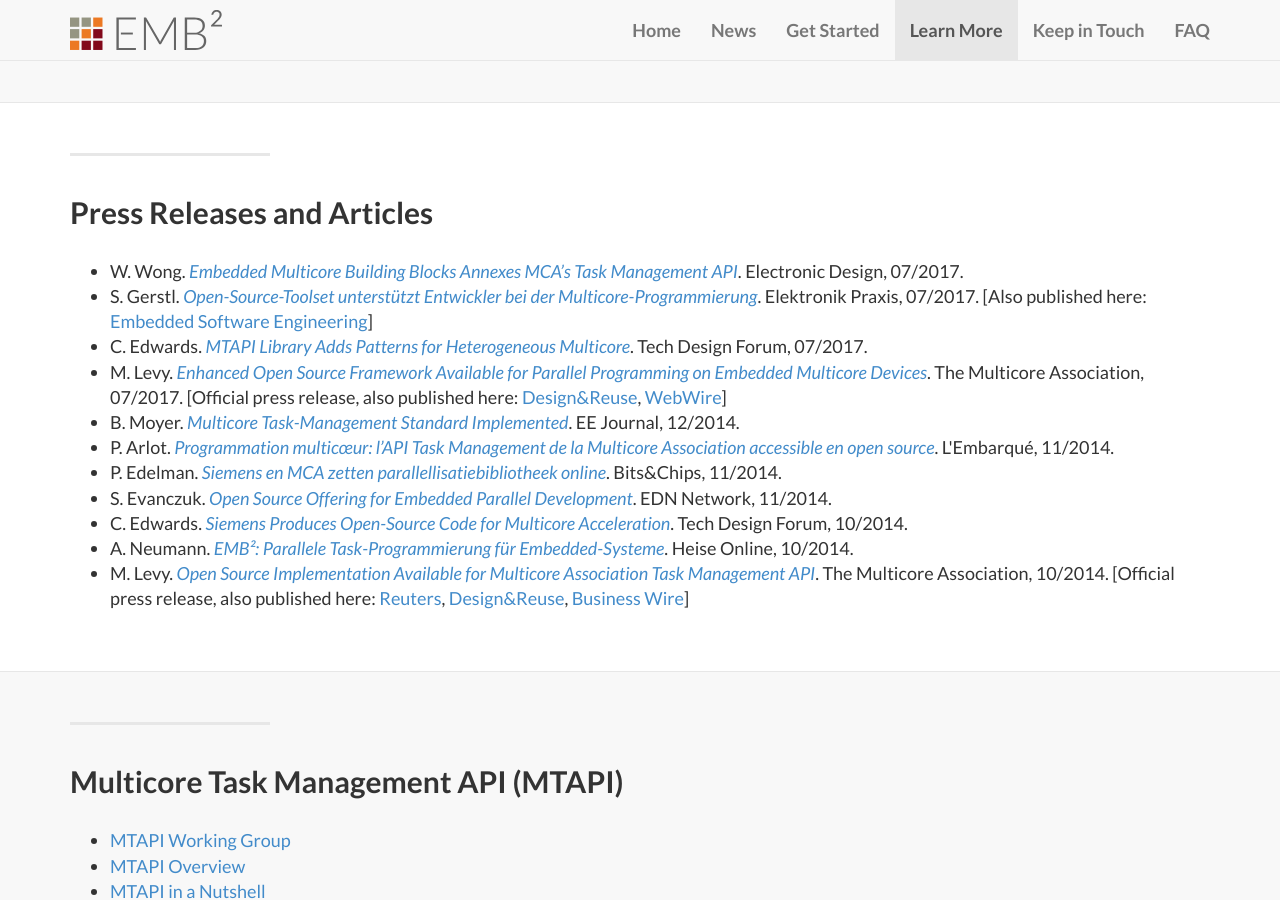
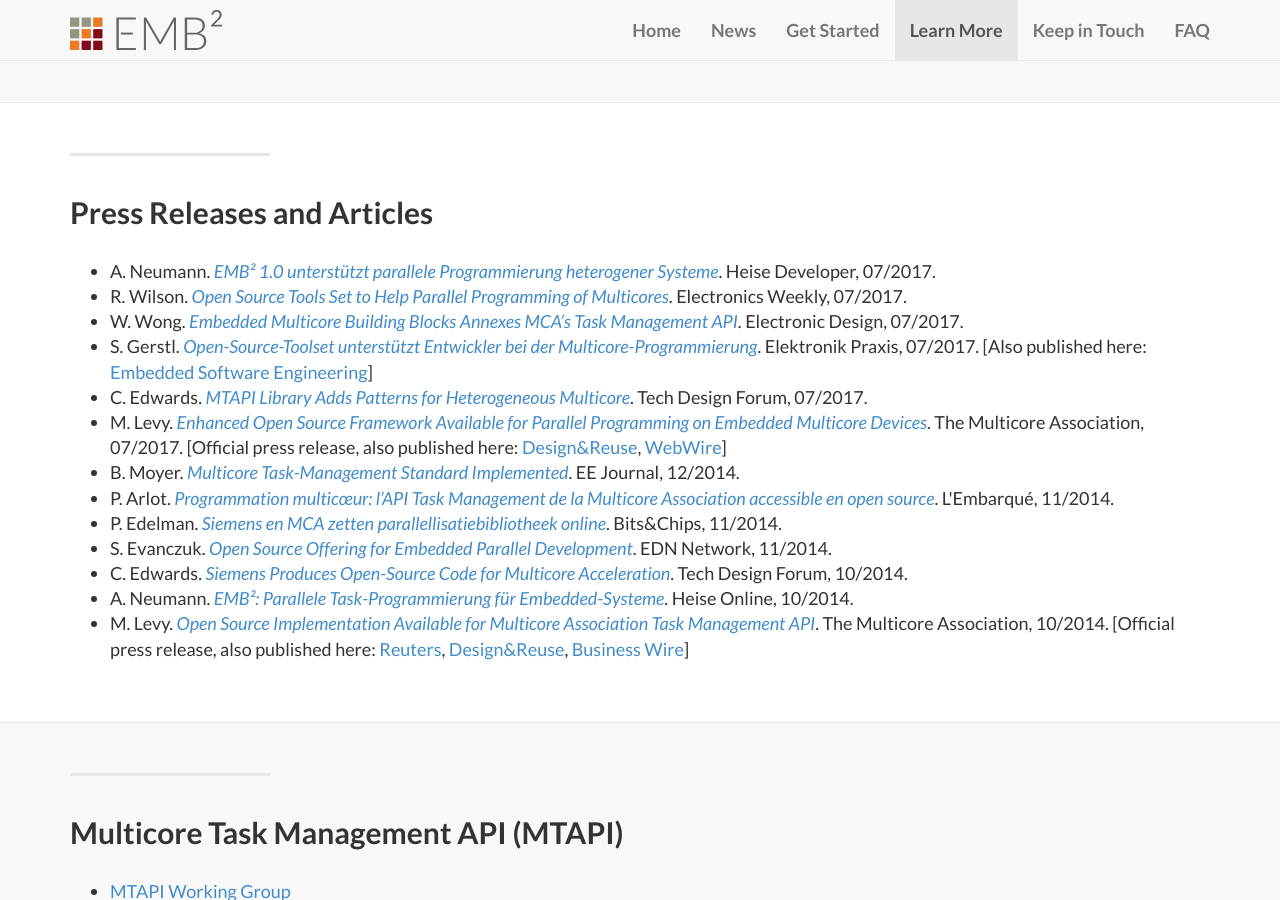
Before and after one commit to siemens/embb, a Jekyll site: the page built from learn_more.html, in a window 1280 px wide and 900 px high, scrolled down 1537 px. Built offline with Jekyll 4.4.1, drawn with Linux system fonts in a browser that asks for light colours.

```diff
--- a/learn_more.html
+++ b/learn_more.html
@@ -87,6 +87,8 @@ subTitle: Boost your applications' performance
       <div class="row">
         <div class="col-sm-12">
           <ul>
+		    <li>A. Neumann. <em><a href="https://www.heise.de/developer/meldung/EMB2-1-0-unterstuetzt-parallele-Programmierung-heterogener-Systeme-3785456.html">EMB² 1.0 unterstützt parallele Programmierung heterogener Systeme</a></em>. Heise Developer, 07/2017.</li>
+		    <li>R. Wilson. <em><a href="https://www.electronicsweekly.com/news/open-source-tools-set-help-parallel-programming-multicores-2017-07/">Open Source Tools Set to Help Parallel Programming of Multicores</a></em>. Electronics Weekly, 07/2017.</li>
 		    <li>W. Wong. <em><a href="http://www.electronicdesign.com/industrial-automation/embedded-multicore-building-blocks-annexes-mca-s-task-management-api">Embedded Multicore Building Blocks Annexes MCA’s Task Management API</a></em>. Electronic Design, 07/2017.</li>
 		    <li>S. Gerstl. <em><a href="http://www.elektronikpraxis.vogel.de/themen/hardwareentwicklung/mikrocontrollerprozessoren/articles/627828/">Open-Source-Toolset unterstützt Entwickler bei der Multicore-Programmierung</a></em>. Elektronik Praxis, 07/2017.
 			[Also published here: <a href="http://www.embedded-software-engineering.de/open-source-toolset-unterstuetzt-entwickler-bei-der-multicore-programmierung-a-627835/">Embedded Software Engineering</a>]</li>
```
Also changed, not shown: _news/20170727-News_Articles.md (+2 -0 lines).
